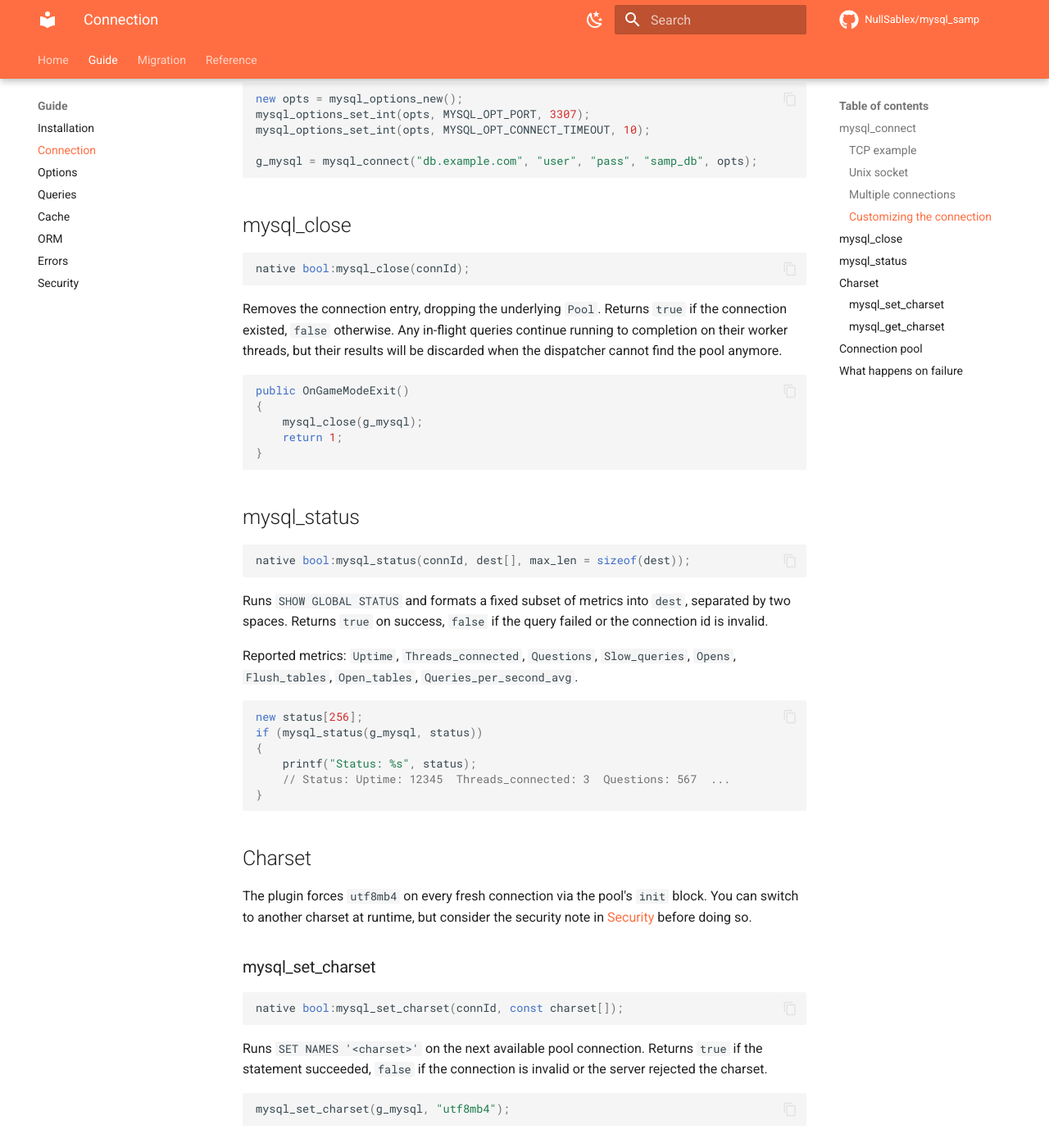
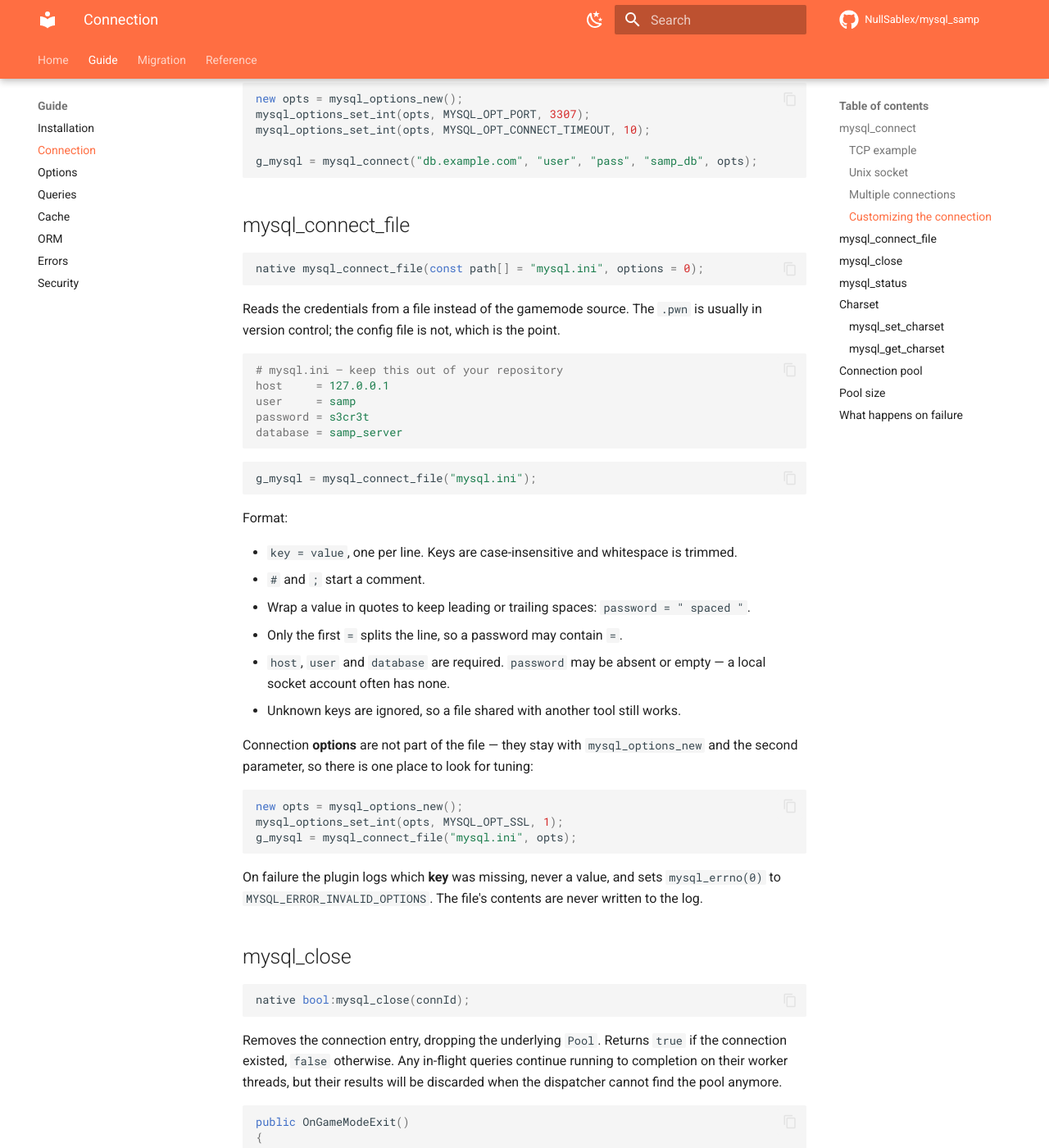
Before and after one commit to NullSablex/mysql_samp, an MkDocs documentation site: the page built from docs/connection.md, in a window 1280 px wide and 1400 px high, scrolled down 1715 px. Shown: the whole window at 82% size. Built offline with MkDocs 1.6.1 and Material for MkDocs 9.7.7, drawn with Linux system fonts in a browser that asks for light colours; comment, search, counter and statistics services are not loaded; some of the changed text lies outside the part shown.

Commit message:
docs: documenta os recursos novos nas paginas em prosa
O commit anterior atualizou api-reference, options.md, CHECKLIST e o .inc,
mas deixou de fora as paginas onde as pessoas de fato leem sobre cada
assunto — e o README.

- connection.md: mysql_connect_file, com o formato do arquivo, o que e
  obrigatorio, a nota de que options continuam no mysql_options_new e o fato
  de o erro nomear a chave e nunca o valor. Tambem MYSQL_OPT_POOL_SIZE.
- cache.md: multi-result sets, com o ponto de que o indice 0 e o default e
  portanto codigo existente nao muda, e que cache_save copia todos os sets.
- queries.md: mysql_query_file (incluindo a ressalva de nao ser transacional
  e do que sobra aplicado numa falha) e mysql_stmt_pexecute.
- README: pool configuravel, credenciais fora do fonte, scripts de schema e
  multi-result.

````diff
--- a/docs/connection.md
+++ b/docs/connection.md
@@ -73,6 +73,45 @@ mysql_options_set_int(opts, MYSQL_OPT_CONNECT_TIMEOUT, 10);
 g_mysql = mysql_connect("db.example.com", "user", "pass", "samp_db", opts);
 ```
 
+## mysql_connect_file
+
+```pawn
+native mysql_connect_file(const path[] = "mysql.ini", options = 0);
+```
+
+Reads the credentials from a file instead of the gamemode source. The `.pwn` is usually in version control; the config file is not, which is the point.
+
+```ini
+# mysql.ini — keep this out of your repository
+host     = 127.0.0.1
+user     = samp
+password = s3cr3t
+database = samp_server
+```
+
+```pawn
+g_mysql = mysql_connect_file("mysql.ini");
+```
+
+Format:
+
+- `key = value`, one per line. Keys are case-insensitive and whitespace is trimmed.
+- `#` and `;` start a comment.
+- Wrap a value in quotes to keep leading or trailing spaces: `password = "  spaced  "`.
+- Only the first `=` splits the line, so a password may contain `=`.
+- `host`, `user` and `database` are required. `password` may be absent or empty — a local socket account often has none.
+- Unknown keys are ignored, so a file shared with another tool still works.
+
+Connection **options** are not part of the file — they stay with `mysql_options_new` and the second parameter, so there is one place to look for tuning:
+
+```pawn
+new opts = mysql_options_new();
+mysql_options_set_int(opts, MYSQL_OPT_SSL, 1);
+g_mysql = mysql_connect_file("mysql.ini", opts);
+```
+
+On failure the plugin logs which **key** was missing, never a value, and sets `mysql_errno(0)` to `MYSQL_ERROR_INVALID_OPTIONS`. The file's contents are never written to the log.
+
 ## mysql_close
 
 ```pawn
@@ -146,6 +185,14 @@ printf("charset = %s", charset);  // utf8mb4
 - The plugin does not expose the pool size — the `mysql` crate manages it internally.
 - A query that fails with a connection-lost error (the mysql crate maps these to error code `0`) is retried once by `attempt_query` when `MYSQL_OPT_AUTO_RECONNECT` is enabled (the default).
 
+## Pool size
+
+```pawn
+mysql_options_set_int(opts, MYSQL_OPT_POOL_SIZE, 16);
+```
+
+Caps how many connections the pool may open. Without it the driver's default applies (a maximum of 100). Lower it when the MySQL server has a tight `max_connections` and several game servers share it; the value must be at least 1.
+
 ## What happens on failure
 
 When `mysql_connect` cannot build the pool or cannot open the validation connection:
````
Also changed, not shown: README.md (+4 -2 lines), docs/cache.md (+27 -0 lines), docs/queries.md (+24 -1 lines).
